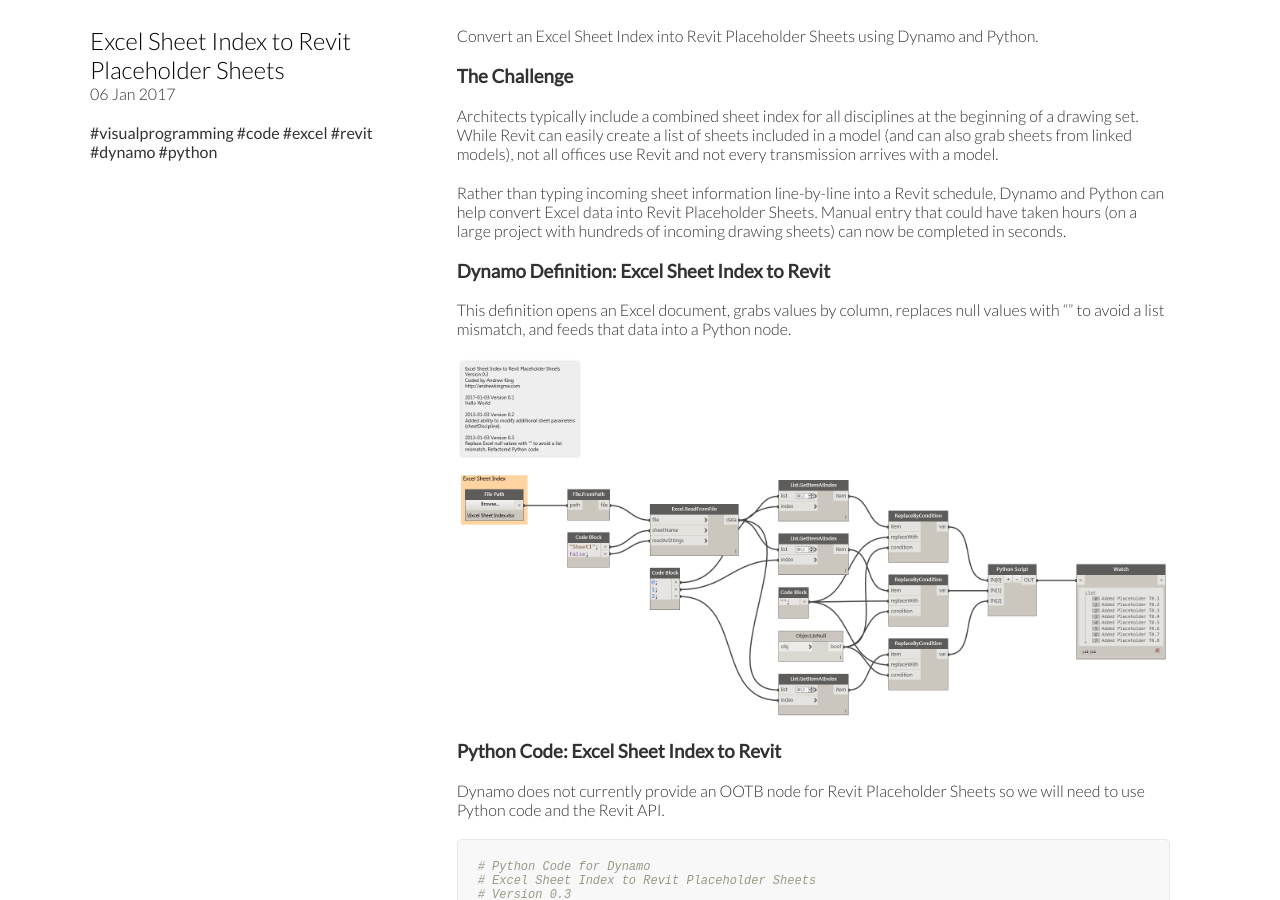
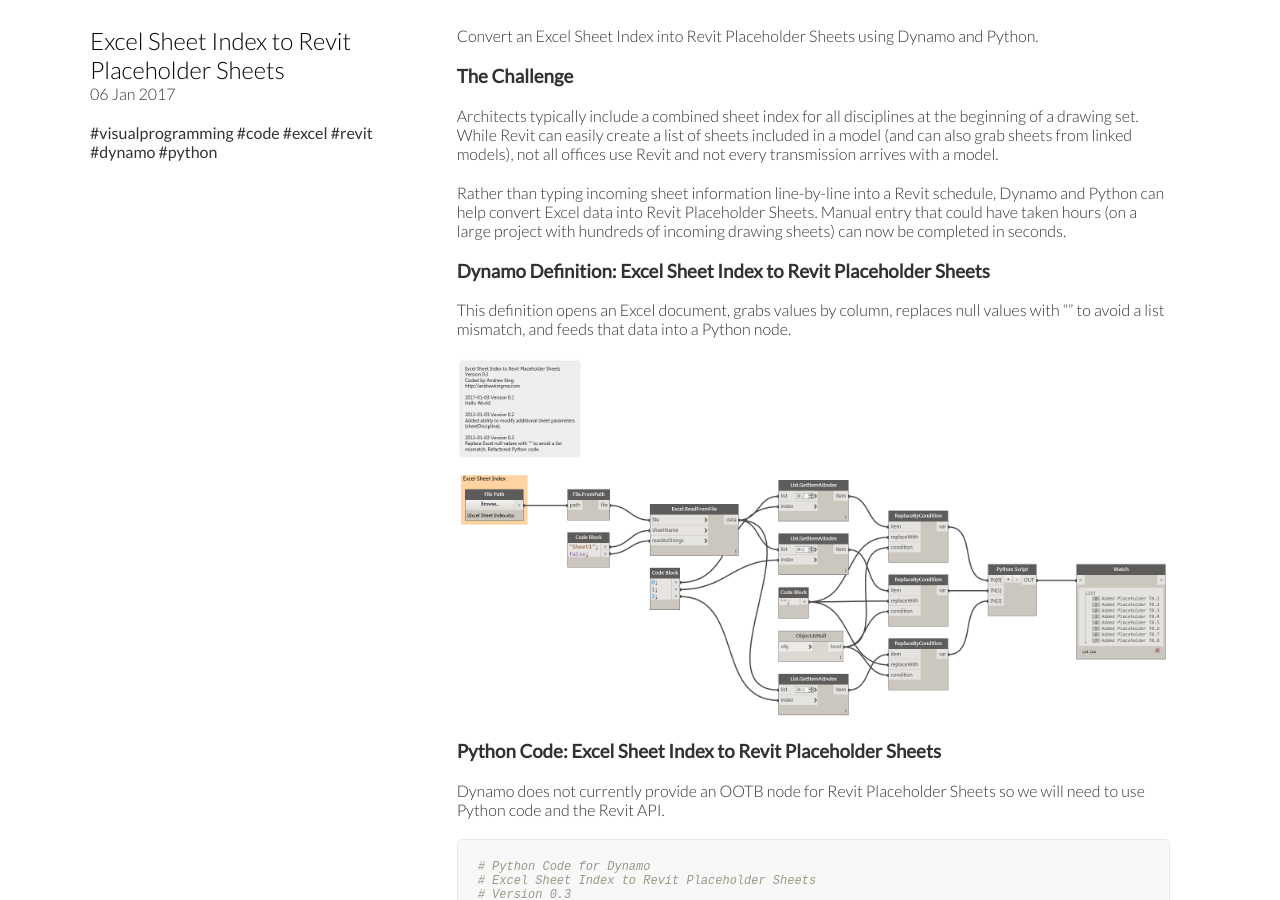
Before and after one commit to andrewkingme/andrewkingme.github.io, a Jekyll site: the page built from _work/Excel-Sheet-Index-to-Revit.md, in a window 1280 px wide and 900 px high, scrolled down 312 px. Built offline with Jekyll 4.4.1, drawn with Linux system fonts in a browser that asks for light colours.

Commit message:
Revised Post

```diff
--- a/_work/Excel-Sheet-Index-to-Revit.md
+++ b/_work/Excel-Sheet-Index-to-Revit.md
@@ -24,13 +24,13 @@
 
 Rather than typing incoming sheet information line-by-line into a Revit schedule, Dynamo and Python can help convert Excel data into Revit Placeholder Sheets. Manual entry that could have taken hours (on a large project with hundreds of incoming drawing sheets) can now be completed in seconds.
 
-### Dynamo Definition: Excel Sheet Index to Revit
+### Dynamo Definition: Excel Sheet Index to Revit Placeholder Sheets
 
 This definition opens an Excel document, grabs values by column, replaces null values with "" to avoid a list mismatch, and feeds that data into a Python node.
 
 {% include image.html image="Excel-Sheet-Index-to-Revit-001.png" %}
 
-### Python Code: Excel Sheet Index to Revit
+### Python Code: Excel Sheet Index to Revit Placeholder Sheets
 
 Dynamo does not currently provide an OOTB node for Revit Placeholder Sheets so we will need to use Python code and the Revit API.
 
```
